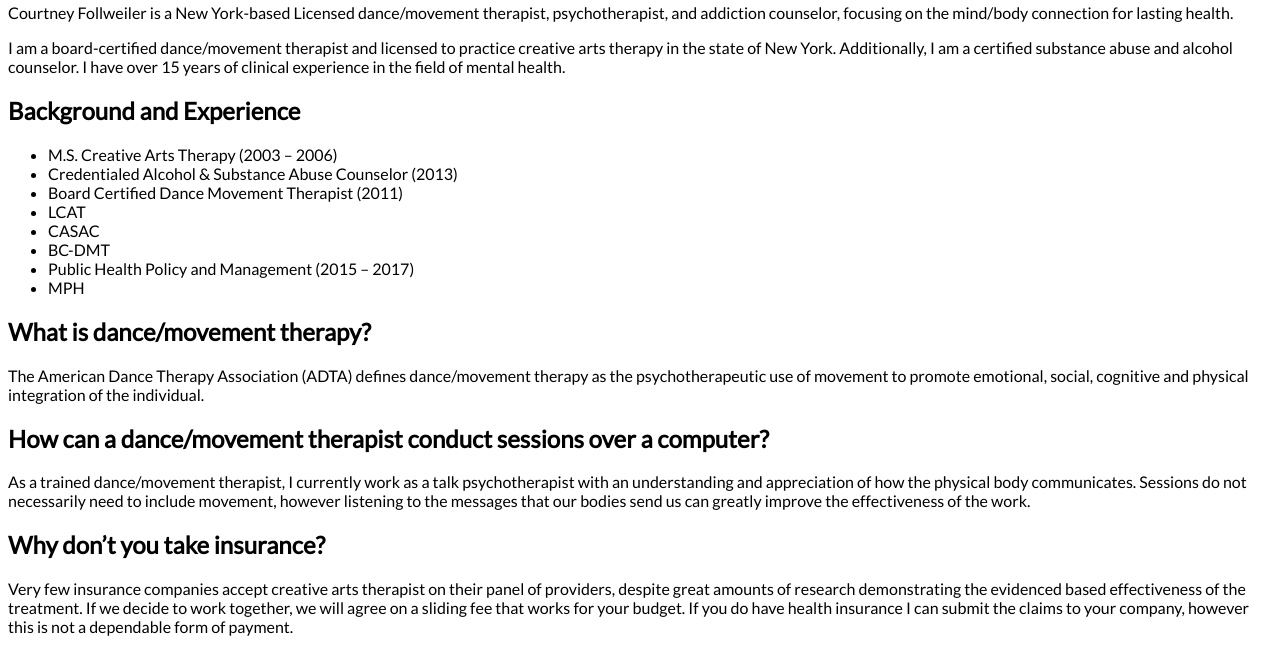
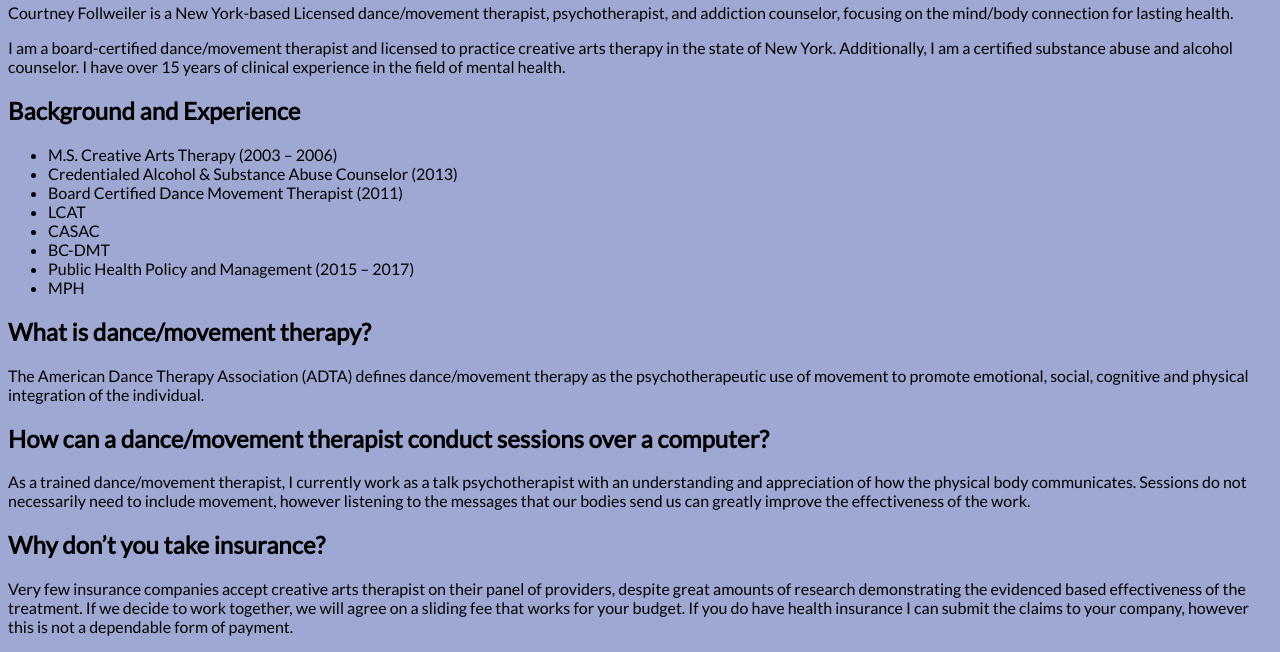
Before and after one commit to mconiaris/court, a website: page index.html in a window 1280 px wide. Shown: the part 414-1066 px from the top of the page. Drawn offline with Linux system fonts and the light colour scheme; a web font is replaced by a local one.

Commit message:
Changed background color.

```diff
--- a/public/css/main.css
+++ b/public/css/main.css
@@ -1,5 +1,6 @@
 body {
 	font-family: Lato;
+	background-color: #9fa8d2;
 }
 
 h1 {
```
